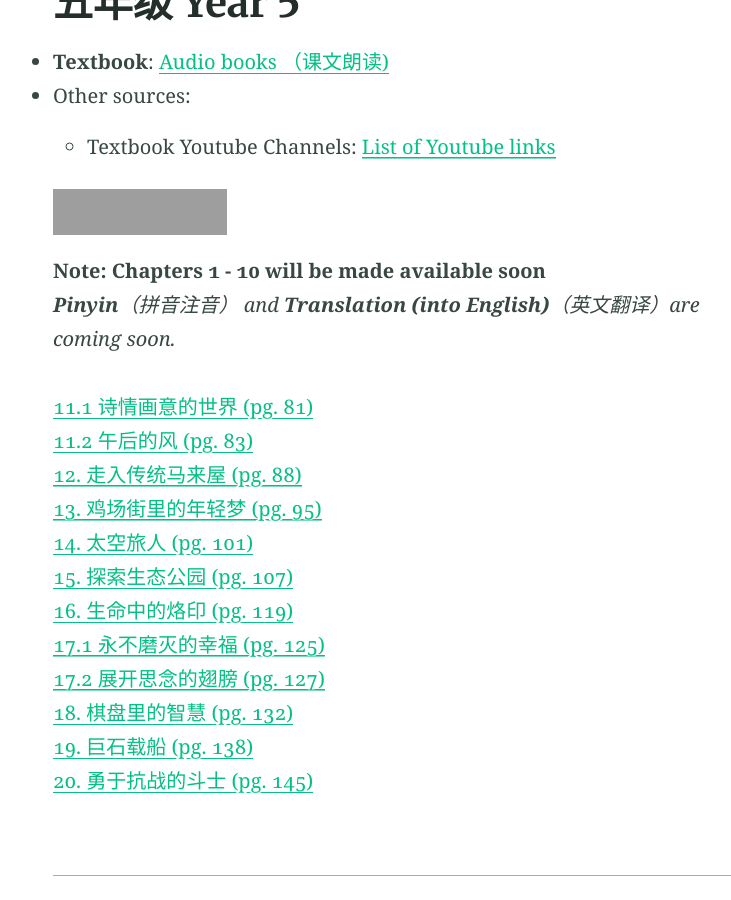
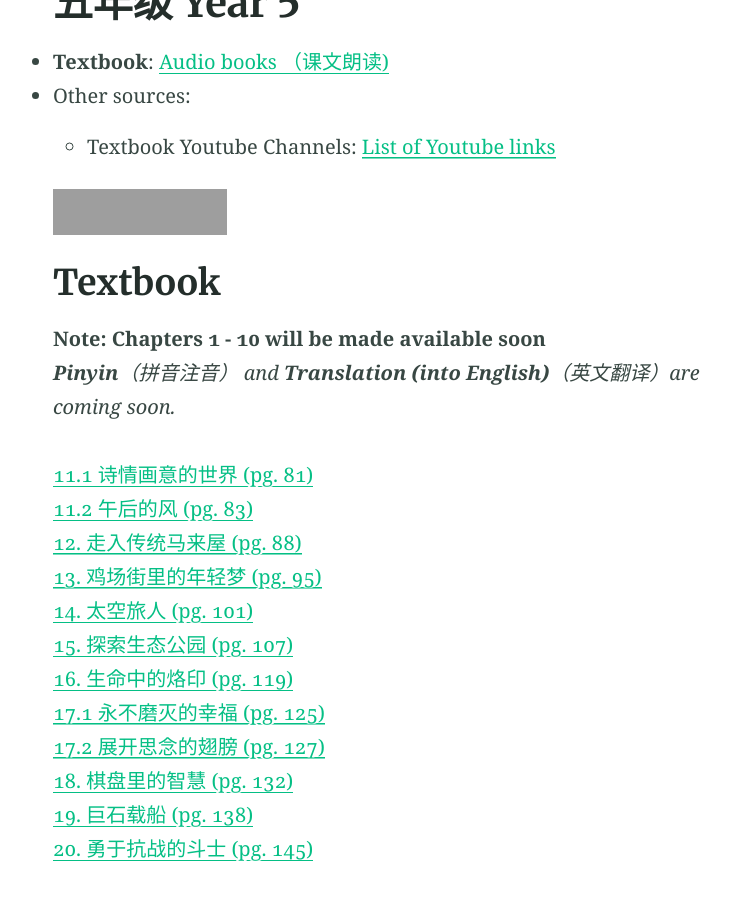
Before and after one commit to multilingual-malaysian/SRJKC_resources, a Jekyll site: the page built from year5.md, in a window 1280 px wide and 900 px high, scrolled down 483 px, cut to the strip 0-900 px from the top of the window. Shown: the whole strip, without its empty margins (230-961 px from the left). Built offline with Jekyll 4.4.1, drawn with Linux system fonts in a browser that asks for light colours; grey boxes are pictures that could not be loaded.

Commit message:
Update year5.md

```diff
--- a/year5.md
+++ b/year5.md
@@ -11,6 +11,7 @@ excerpt: "Resource centre for Bahasa Cina Tahun 5 text book"
 
 <iframe src="https://www.facebook.com/plugins/like.php?href=https%3A%2F%2Fmultilingual-malaysian.github.io%2FSRJKC_resources%2Fyear5%2F&width=174&layout=button_count&action=like&size=large&share=true&height=46&appId" width="174" height="46" style="border:none;overflow:hidden" scrolling="no" frameborder="0" allowfullscreen="true" allow="autoplay; clipboard-write; encrypted-media; picture-in-picture; web-share"></iframe>
 
+## Textbook<a name="textbook"></a>
 **Note: Chapters 1 - 10 will be made available soon**\
 ***Pinyin**（拼音注音） and **Translation (into English)**（英文翻译）are coming soon.*\
 <!--
```
